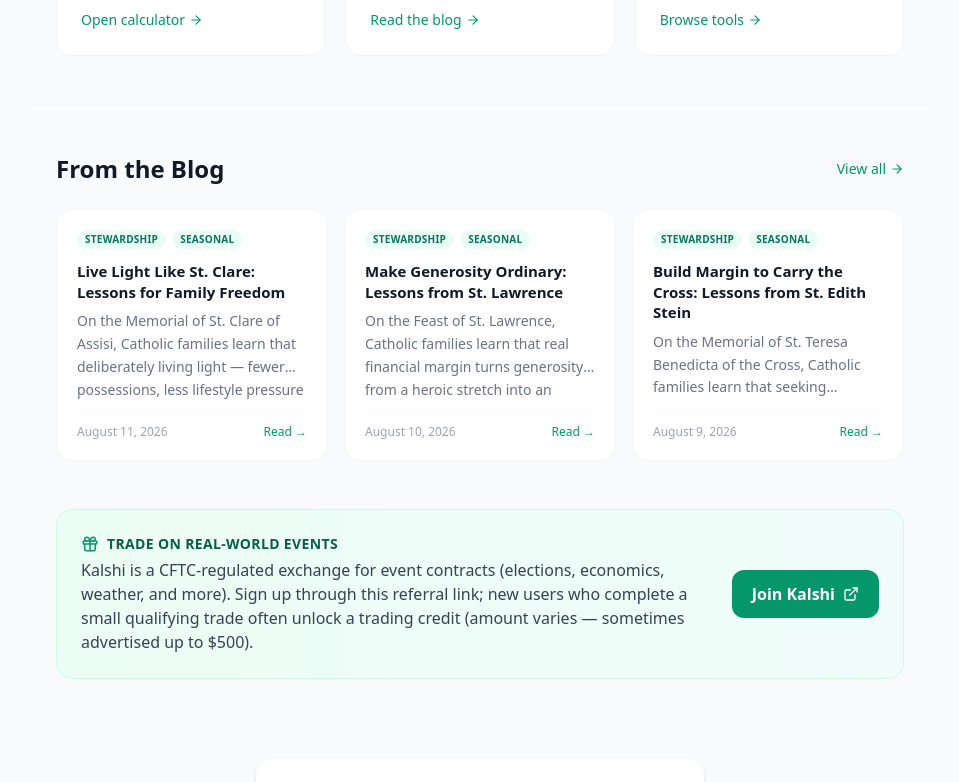
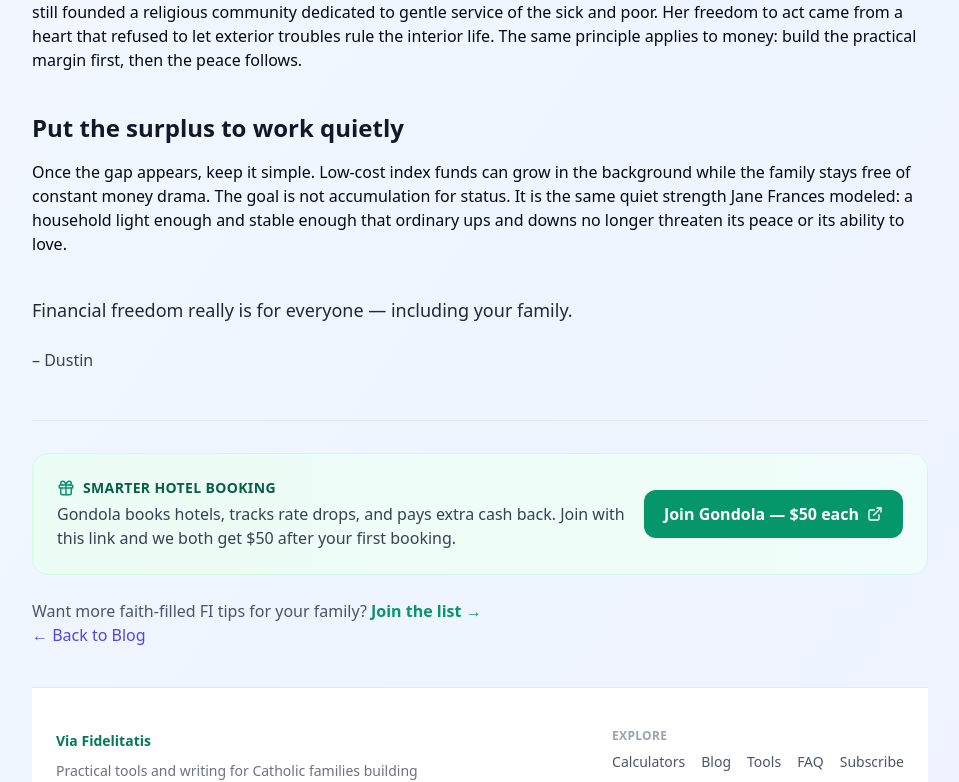
Before and after one commit to daughterpop/super-fi-calc, a React (Vite) app: page /blog/build-margin-that-guards-your-peace-lessons-from-st-jane-frances-de-chantal in a window 1280 px wide. Shown: the part 965-1747 px from the top of the page, without its empty margins (160-1119 px from the left). Built offline with nearby package versions, Linux system fonts and the light colour scheme.

Commit message:
Add daily blog post: Build Margin That Guards Your Peace: Lessons from St. Jane Frances de Chantal – August 12, 2026

```diff
--- a/src/data/posts.js
+++ b/src/data/posts.js
@@ -1,4 +1,14 @@
 const rawPosts = [
+  {
+    title: 'Build Margin That Guards Your Peace: Lessons from St. Jane Frances de Chantal',
+    date: 'August 12, 2026',
+    dateSort: '2026-08-12',
+    excerpt: 'On the Memorial of St. Jane Frances de Chantal, Catholic families learn that building real financial margin is the practical way to protect inward peace — so money anxiety never crowds out charity, family, or prayer.',
+    readTime: '4 min read',
+    link: '/blog/build-margin-that-guards-your-peace-lessons-from-st-jane-frances-de-chantal',
+    tags: ['Stewardship', 'Seasonal', 'Prayer', 'Legacy'],
+    featured: false
+  },
   {
     title: 'Live Light Like St. Clare: Lessons for Family Freedom',
     date: 'August 11, 2026',
--- a/src/main.jsx
+++ b/src/main.jsx
@@ -50,6 +50,7 @@
 import BuildMarginToCarryTheCrossLessonsFromStEdithStein from './pages/build-margin-to-carry-the-cross-lessons-from-st-edith-stein.jsx';
 import MakeGenerosityOrdinaryLessonsFromStLawrence from './pages/make-generosity-ordinary-lessons-from-st-lawrence.jsx';
 import LiveLightLikeStClareLessonsForFamilyFreedom from './pages/live-light-like-st-clare-lessons-for-family-freedom.jsx';
+import BuildMarginThatGuardsYourPeaceLessonsFromStJaneFrancesDeChantal from './pages/build-margin-that-guards-your-peace-lessons-from-st-jane-frances-de-chantal.jsx';
 
 ReactDOM.createRoot(document.getElementById('root')).render(
   <React.StrictMode>
@@ -104,6 +105,7 @@
           <Route path="/blog/build-margin-to-carry-the-cross-lessons-from-st-edith-stein" element={<BuildMarginToCarryTheCrossLessonsFromStEdithStein />} />
           <Route path="/blog/make-generosity-ordinary-lessons-from-st-lawrence" element={<MakeGenerosityOrdinaryLessonsFromStLawrence />} />
           <Route path="/blog/live-light-like-st-clare-lessons-for-family-freedom" element={<LiveLightLikeStClareLessonsForFamilyFreedom />} />
+          <Route path="/blog/build-margin-that-guards-your-peace-lessons-from-st-jane-frances-de-chantal" element={<BuildMarginThatGuardsYourPeaceLessonsFromStJaneFrancesDeChantal />} />
 
           <Route path="*" element={<App />} />
         </Routes>
--- /dev/null
+++ b/src/pages/build-margin-that-guards-your-peace-lessons-from-st-jane-frances-de-chantal.jsx
@@ -0,0 +1,65 @@
+import React from 'react';
+import BlogPostFooter from '../components/BlogPostFooter';
+
+export default function BuildMarginThatGuardsYourPeaceLessonsFromStJaneFrancesDeChantal() {
+  return (
+    <div className="min-h-screen bg-gradient-to-br from-slate-50 via-blue-50 to-indigo-50 py-12 px-4">
+      <div className="max-w-4xl mx-auto prose prose-slate">
+        <h1 className="text-4xl md:text-5xl font-bold text-gray-900 mb-8">
+          Build Margin That Guards Your Peace: Lessons from St. Jane Frances de Chantal
+        </h1>
+
+        <p className="text-lg text-gray-700 mb-8 leading-relaxed">
+          Hey everyone,
+        </p>
+
+        <p className="text-xl font-semibold text-gray-800 mb-4">
+          Today the Church remembers St. Jane Frances de Chantal.
+        </p>
+
+        <p className="mb-6">
+          Widow, mother, and founder of the Visitation Order, she carried heavy family responsibilities and still became a model of gentle, steady charity. One of her most practical teachings still speaks directly to modern households: “Do not lose your inward peace for anything whatsoever, even if your whole world seems upset.”
+        </p>
+
+        <p className="mb-6">
+          Money is one of the quickest ways a family’s world can feel upset. Unexpected bills, lifestyle pressure, or the quiet fear that there will never be enough can steal the very peace Jane Frances fought to protect. Financial independence, pursued with faith, is not about getting rich. It is about building real margin so that ordinary money stress no longer crowds out prayer, presence, or the freedom to serve.
+        </p>
+
+        <h2 className="text-2xl font-bold text-gray-900 mt-10 mb-4">
+          Why margin protects inward peace
+        </h2>
+        <p className="mb-6">
+          When every dollar is spoken for before it arrives, small disruptions become crises. A car repair, a medical bill, or simply a slower month can unsettle the whole household. Margin changes the math. A deliberate gap between what you earn and what you spend creates room to breathe. That room is what lets a family keep its peace even when circumstances shift.
+        </p>
+
+        <ul className="list-disc pl-6 space-y-3 mb-8 text-gray-700">
+          <li>Name the true “enough” for housing, vehicles, food, and clothing so lifestyle inflation cannot quietly expand.</li>
+          <li>Track spending for one honest month without judgment — just data — then cut the leaks that produce the most anxiety.</li>
+          <li>Automate a modest savings rate first so the surplus is protected before discretionary spending can claim it.</li>
+          <li>When income rises, move the increase into investments or emergency reserves before the new lifestyle can take hold.</li>
+        </ul>
+
+        <p className="mb-6">
+          Jane Frances lived this in her own way. After her husband’s death she managed a large household, raised children, and still founded a religious community dedicated to gentle service of the sick and poor. Her freedom to act came from a heart that refused to let exterior troubles rule the interior life. The same principle applies to money: build the practical margin first, then the peace follows.
+        </p>
+
+        <h2 className="text-2xl font-bold text-gray-900 mt-10 mb-4">
+          Put the surplus to work quietly
+        </h2>
+        <p className="mb-6">
+          Once the gap appears, keep it simple. Low-cost index funds can grow in the background while the family stays free of constant money drama. The goal is not accumulation for status. It is the same quiet strength Jane Frances modeled: a household light enough and stable enough that ordinary ups and downs no longer threaten its peace or its ability to love.
+        </p>
+
+        <p className="text-lg font-medium text-gray-800 mt-10">
+          Financial freedom really is for everyone — including your family.
+        </p>
+
+        <p className="text-gray-700 font-medium mt-6">
+          – Dustin
+        </p>
+
+        <BlogPostFooter />
+      </div>
+    </div>
+  );
+}
```
Also changed, not shown: 2 other files (tests, documents, lock files or other folders).
